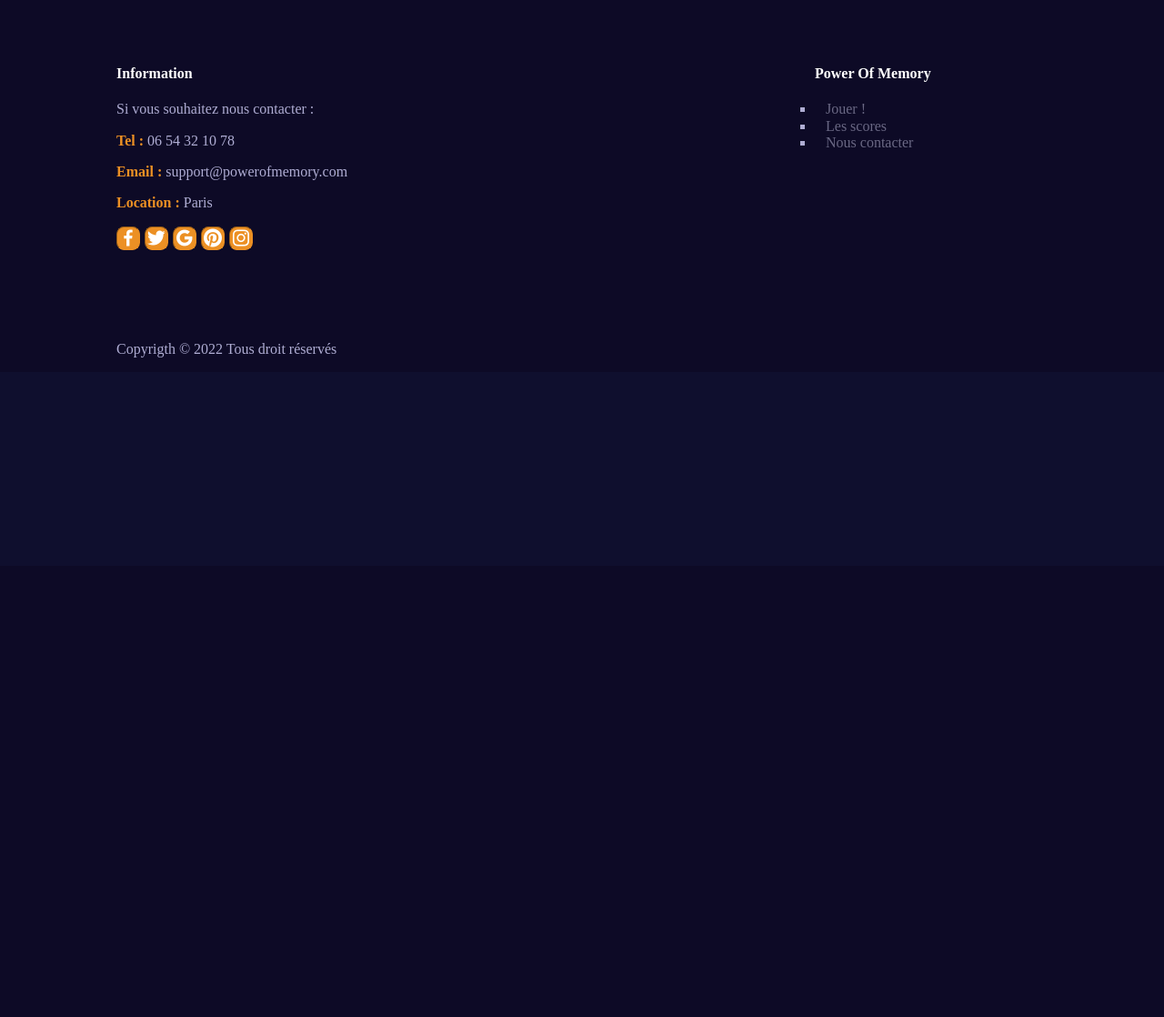
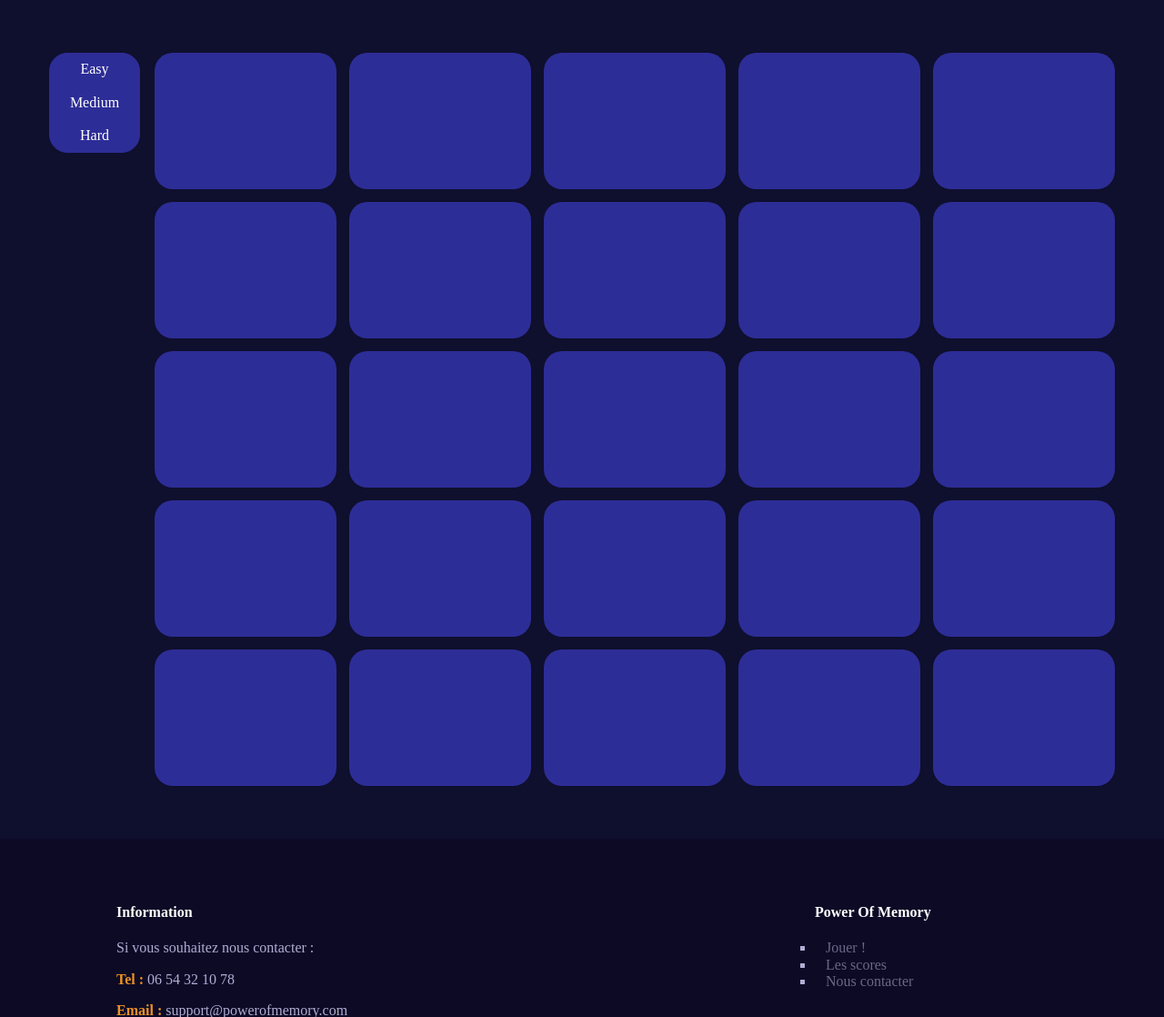
Before and after one commit to LucasEmmanuello/L1_ALT_Puissance4_Mehdi, a PHP site: page /HTML/memory.html in a window 1280 px wide. Shown: the part 178-1296 px from the top of the page at 91% size. Before the commit the page ends 571 px from the top, so only its background shows below. Run offline with PHP 8.4, Linux system fonts and the light colour scheme.

Commit message:
html css fini

```diff
--- a/HTML/contact.html
+++ b/HTML/contact.html
@@ -10,11 +10,11 @@
     <meta name="description" content="Une description">
     <title>S'inscrire</title>
 </head>
-<body>
+<body class="body">
     <header>
         <div class="banner" style="background-image: url(https://www.netcost-security.fr/wp-content/uploads/2021/10/Les-8-meilleurs-sites-pour-jouer-aux-echecs-en-ligne.jpg);">
             <div class="head">
-                <h3>The Power Of Memory</h3>
+                <p>The Power Of Memory</p>
                 <nav>
                     <ul class="nav-header">
                         <li><a class="nav-link" href="Index.html">Accueil</a></li>
--- a/HTML/login.html
+++ b/HTML/login.html
@@ -13,7 +13,7 @@
     <header>
         <div class="banner" style="background-image: url(https://www.netcost-security.fr/wp-content/uploads/2021/10/Les-8-meilleurs-sites-pour-jouer-aux-echecs-en-ligne.jpg);">
             <div class="head">
-                <h3>The Power Of Memory</h3>
+                <p>The Power Of Memory</p>
                 <nav>
                     <ul class="nav-header">
                         <li><a class="position" href="Index.html">Accueil</a></li>
--- a/HTML/memory.html
+++ b/HTML/memory.html
@@ -6,6 +6,7 @@
     <meta name="viewport" content="width=device-width, initial-scale=1.0">
     <link rel="stylesheet" href="../assets/css/misenpage.css">
     <link rel="stylesheet" href="../assets/css/normalize.css">
+    <link rel="stylesheet" href="../assets/css/memory.css">
     <link href='https://unpkg.com/boxicons@2.1.4/css/boxicons.min.css' rel='stylesheet'>
     <title>Jeu</title>
 </head>
@@ -26,6 +27,54 @@
             </div>
         </div>
     </header>
+     <div class="gametab">
+
+        <div class="multibutton">
+            <a class="chgmtT" href="memory.html">Easy</a>
+            <a class="chgmtM" href="memory.html">Medium</a>
+            <a class="chgmtB" href="memory.html">Hard</a>
+        </div>
+
+        <table class="tab">
+            <tbody>
+                <tr>
+                    <td><div class="cache"></div></td>
+                    <td><div class="cache"></div></td>
+                    <td><div class="cache"></div></td>
+                    <td><div class="cache"></div></td>
+                    <td><div class="cache"></div></td>
+                </tr>
+                <tr>
+                    <td><div class="cache"></div></td>
+                    <td><div class="cache"></div></td>
+                    <td><div class="cache"></div></td>
+                    <td><div class="cache"></div></td>
+                    <td><div class="cache"></div></td>
+                </tr>
+                <tr>
+                    <td><div class="cache"></div></td>
+                    <td><div class="cache"></div></td>
+                    <td><div class="cache"></div></td>
+                    <td><div class="cache"></div></td>
+                    <td><div class="cache"></div></td>
+                </tr>
+                <tr>
+                    <td><div class="cache"></div></td>
+                    <td><div class="cache"></div></td>
+                    <td><div class="cache"></div></td>
+                    <td><div class="cache"></div></td>
+                    <td><div class="cache"></div></td>
+                </tr>
+                <tr>
+                    <td><div class="cache"></div></td>
+                    <td><div class="cache"></div></td>
+                    <td><div class="cache"></div></td>
+                    <td><div class="cache"></div></td>
+                    <td><div class="cache"></div></td>
+                </tr>
+            </tbody>
+        </table>
+    </div>
 
     <footer>
         <div class="footer">
--- /dev/null
+++ b/assets/css/memory.css
@@ -0,0 +1,66 @@
+.gametab{
+    display: flex;
+    align-items: flex-start;
+    justify-content: center;
+    margin: 50px;
+}
+
+.multibutton{
+    display: flex;
+    flex-direction: column;
+    margin: 8px;
+}
+
+.chgmtT {
+    display: flex;
+    justify-content: center;
+    color: #fff;
+    width: 50px;
+    border: 1px solid #2d2d97;
+    background-color: #2d2d97;
+    border-top-left-radius: 20px;
+    border-top-right-radius: 20px;
+    padding: 8px 24px;
+    font-weight: lighter;
+    text-decoration: none;
+}
+
+.chgmtM {
+    display: flex;
+    justify-content: center;
+    color: #fff;
+    width: 50px;
+    border: 1px solid #2d2d97;
+    background-color: #2d2d97;
+    padding: 8px 24px;
+    font-weight: lighter;
+    text-decoration: none;
+}
+
+.chgmtB {
+    display: flex;
+    justify-content: center;
+    color: #fff;
+    width: 50px;
+    border: 1px solid #2d2d97;
+    background-color: #2d2d97;
+    border-bottom-left-radius: 20px;
+    border-bottom-right-radius: 20px;
+    padding: 8px 24px;
+    font-weight: lighter;
+    text-decoration: none;
+}
+
+.tab{
+    display: flex;
+}
+
+.cache{
+    display: flex;
+    opacity: 1;
+    border-radius: 20px;
+    width: 200px;
+    height: 150px;
+    margin: 5px;
+    background-color:#2d2d97;
+}
```
Also changed, not shown: assets/css/login.css (+1 -6 lines), assets/css/misenpage.css (line endings or trailing spaces).
